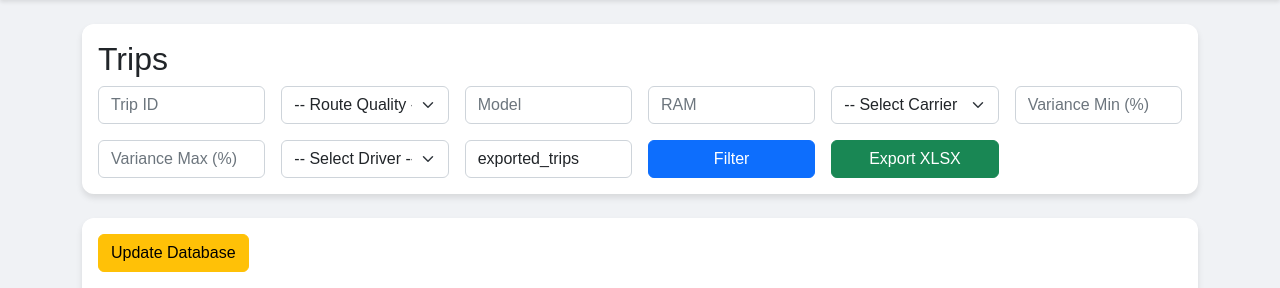
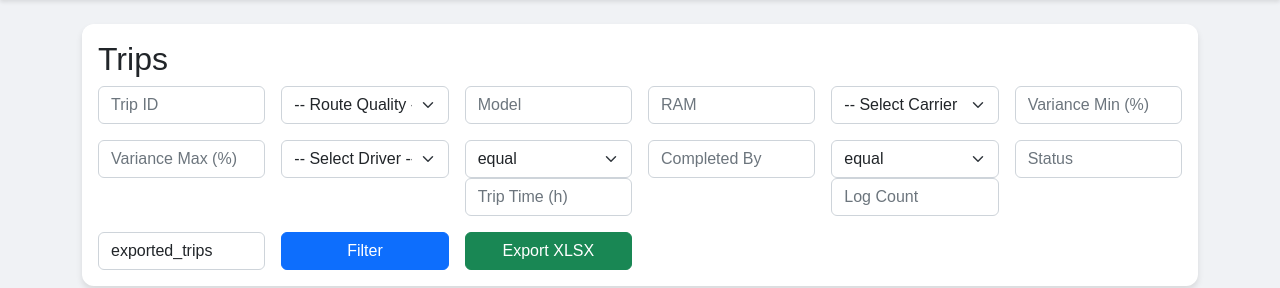
Before and after one commit to go-illa/exportmixpanel, a Flask app: template templates/trips.html in a window 1280 px wide. Shown: the part 56-344 px from the top of the page. Run offline with Flask 3, Linux system fonts and the light colour scheme; the template is opened without the code that fills it, so the values that code supplies are empty.

Commit message:
Enhance trip export and filtering functionality. Added new filters for trip time, completed by, log count, and status with operator support. Updated export logic to include additional fields and improved route quality filtering. Modified templates to accommodate new filter options, enhancing user experience and data accuracy.

```diff
--- a/app.py
+++ b/app.py
@@ -355,24 +355,35 @@ def update_db():
 @app.route("/export_trips")
 def export_trips():
     """
-    Export filtered trips to XLSX, merging with DB data (route_quality, distances, etc.).
+    Export filtered trips to XLSX, merging with DB data (including trip_time, completed_by,
+    coordinate_count (log count), status, and route_quality), with operator‐based filtering for trip_time
+    and log_count.
     """
     session_local = Session()
+    # Basic filters from the request (note: route_quality filtering will be applied after merging)
     filters = {
         "driver": request.args.get("driver"),
         "trip_id": request.args.get("trip_id"),
-        "route_quality": request.args.get("route_quality"),
         "model": request.args.get("model"),
         "ram": request.args.get("ram"),
         "carrier": request.args.get("carrier"),
         "variance_min": request.args.get("variance_min"),
         "variance_max": request.args.get("variance_max"),
-        "export_name": request.args.get("export_name", "exported_trips")
+        "export_name": request.args.get("export_name", "exported_trips"),
+        "route_quality": request.args.get("route_quality", "").strip()
     }
+    # New filter parameters with operator strings (in English)
+    trip_time = request.args.get("trip_time", "").strip()
+    trip_time_op = request.args.get("trip_time_op", "equal").strip()
+    completed_by_filter = request.args.get("completed_by", "").strip()
+    log_count = request.args.get("log_count", "").strip()
+    log_count_op = request.args.get("log_count_op", "equal").strip()
+    status_filter = request.args.get("status", "").strip()
+
     excel_path = os.path.join("data", "data.xlsx")
     excel_data = load_excel_data(excel_path)
 
-    # Apply filters on the Excel data
+    # Apply basic Excel filters (except route_quality)
     if filters["driver"]:
         excel_data = [row for row in excel_data if str(row.get("UserName", "")).strip() == filters["driver"]]
     if filters["trip_id"]:
@@ -387,10 +398,8 @@ def export_trips():
         excel_data = [row for row in excel_data if str(row.get("RAM", "")).strip() == filters["ram"]]
     if filters["carrier"]:
         excel_data = [row for row in excel_data if str(row.get("carrier", "")).strip().lower() == filters["carrier"].lower()]
-    if filters["route_quality"]:
-        excel_data = [row for row in excel_data if str(row.get("route_quality", "")) == filters["route_quality"]]
 
-    # Merge with DB
+    # Merge Excel data with DB records (this will update/overwrite the route_quality field)
     excel_trip_ids = [row.get("tripId") for row in excel_data if row.get("tripId")]
     db_trips = session_local.query(Trip).filter(Trip.trip_id.in_(excel_trip_ids)).all()
     db_trip_map = {trip.trip_id: trip for trip in db_trips}
@@ -408,6 +417,7 @@ def export_trips():
                 cd = float(db_trip.calculated_distance)
             except (TypeError, ValueError):
                 cd = None
+            # Overwrite with DB value; if quality is missing, it becomes ""
             row["route_quality"] = db_trip.route_quality or ""
             row["manual_distance"] = md if md is not None else ""
             row["calculated_distance"] = cd if cd is not None else ""
@@ -419,12 +429,21 @@ def export_trips():
             else:
                 row["distance_percentage"] = "N/A"
                 row["variance"] = None
+            # New fields
+            row["trip_time"] = db_trip.trip_time if db_trip.trip_time is not None else ""
+            row["completed_by"] = db_trip.completed_by if db_trip.completed_by is not None else ""
+            row["coordinate_count"] = db_trip.coordinate_count if db_trip.coordinate_count is not None else ""
+            row["status"] = db_trip.status if db_trip.status is not None else ""
         else:
             row["route_quality"] = ""
             row["manual_distance"] = ""
             row["calculated_distance"] = ""
             row["distance_percentage"] = "N/A"
             row["variance"] = None
+            row["trip_time"] = ""
+            row["completed_by"] = ""
+            row["coordinate_count"] = ""
+            row["status"] = ""
         merged.append(row)
 
     # Additional variance filters
@@ -441,6 +460,73 @@ def export_trips():
         except ValueError:
             pass
 
+    # Now filter by route_quality based on the merged (DB) value.
+    if filters["route_quality"]:
+        rq_filter = filters["route_quality"].lower().strip()
+        if rq_filter == "not assigned":
+            merged = [r for r in merged if str(r.get("route_quality", "")).strip() == ""]
+        else:
+            merged = [r for r in merged if str(r.get("route_quality", "")).strip().lower() == rq_filter]
+
+    # Helper functions for numeric comparisons
+    def normalize_op(op):
+        op = op.lower().strip()
+        mapping = {
+            "equal": "=",
+            "equals": "=",
+            "=": "=",
+            "less than": "<",
+            "more than": ">",
+            "less than or equal": "<=",
+            "less than or equal to": "<=",
+            "more than or equal": ">=",
+            "more than or equal to": ">="
+        }
+        return mapping.get(op, "=")
+
+    def compare(value, op, threshold):
+        op = normalize_op(op)
+        if op == "=":
+            return value == threshold
+        elif op == "<":
+            return value < threshold
+        elif op == ">":
+            return value > threshold
+        elif op == "<=":
+            return value <= threshold
+        elif op == ">=":
+            return value >= threshold
+        return False
+
+    # Filter by trip_time using operator logic
+    if trip_time:
+        try:
+            tt_value = float(trip_time)
+            merged = [r for r in merged if r.get("trip_time") not in (None, "") and compare(float(r.get("trip_time")), trip_time_op, tt_value)]
+        except ValueError:
+            pass
+
+    # Filter by completed_by (exact, case-insensitive)
+    if completed_by_filter:
+        merged = [r for r in merged if r.get("completed_by") and str(r.get("completed_by")).strip().lower() == completed_by_filter.lower()]
+
+    # Filter by log_count (using coordinate_count) with operator logic
+    if log_count:
+        try:
+            lc_value = int(log_count)
+            merged = [r for r in merged if r.get("coordinate_count") not in (None, "") and compare(int(r.get("coordinate_count")), log_count_op, lc_value)]
+        except ValueError:
+            pass
+
+    # Filter by status (exact, case-insensitive)
+    if status_filter:
+        status_lower = status_filter.lower().strip()
+        if status_lower in ("empty", "not assigned"):
+            merged = [r for r in merged if not r.get("status") or str(r.get("status")).strip() == ""]
+        else:
+            merged = [r for r in merged if r.get("status") and str(r.get("status")).strip().lower() == status_lower]
+
+    # Build the Excel workbook
     wb = Workbook()
     ws = wb.active
     if merged:
@@ -459,9 +545,16 @@ def export_trips():
     return send_file(
         file_stream,
         as_attachment=True,
-        download_name=filename,  # For Flask 2.2+
+        download_name=filename,
         mimetype='application/vnd.openxmlformats-officedocument.spreadsheetml.sheet'
     )
+
+
+
+
+
+
+
 
 # ---------------------------
 # Dashboard (Analytics) - Consolidated by User, with Date Range
@@ -699,34 +792,42 @@ def analytics():
 @app.route("/trips")
 def trips():
     """
-    Trips page with a carrier dropdown (Vodafone, Orange, Etisalat, We),
-    plus your usual filters, pagination, etc.
+    Trips page with filtering (including trip_time, completed_by, log_count, status, and route_quality with
+    operator support for trip_time and log_count) and pagination.
     """
     session_local = Session()
     page = request.args.get("page", type=int, default=1)
     page_size = 100
-    if page<1:
-        page=1
+    if page < 1:
+        page = 1
 
-    driver_filter = request.args.get("driver","").strip()
-    trip_id_search = request.args.get("trip_id","").strip()
-    route_quality_filter = request.args.get("route_quality","").strip()
-    model_filter = request.args.get("model","").strip()
-    ram_filter = request.args.get("ram","").strip()
-    carrier_filter = request.args.get("carrier","").strip()
+    driver_filter = request.args.get("driver", "").strip()
+    trip_id_search = request.args.get("trip_id", "").strip()
+    # Route quality filter from the dropdown
+    route_quality_filter = request.args.get("route_quality", "").strip()
+    model_filter = request.args.get("model", "").strip()
+    ram_filter = request.args.get("ram", "").strip()
+    carrier_filter = request.args.get("carrier", "").strip()
     variance_min = request.args.get("variance_min", type=float)
     variance_max = request.args.get("variance_max", type=float)
+    # New filters
+    trip_time_filter = request.args.get("trip_time", "").strip()
+    trip_time_op = request.args.get("trip_time_op", "equal").strip()
+    completed_by_filter = request.args.get("completed_by", "").strip()
+    log_count_filter = request.args.get("log_count", "").strip()
+    log_count_op = request.args.get("log_count_op", "equal").strip()
+    status_filter = request.args.get("status", "").strip()
 
-    excel_path = os.path.join("data","data.xlsx")
+    excel_path = os.path.join("data", "data.xlsx")
     excel_data = load_excel_data(excel_path)
 
-    # min/max date logic if needed
+    # Determine min and max date for display
     all_times = []
     for row in excel_data:
         if row.get("time"):
-            if isinstance(row["time"],str):
+            if isinstance(row["time"], str):
                 try:
-                    dt = datetime.strptime(row["time"],"%Y-%m-%d %H:%M:%S")
+                    dt = datetime.strptime(row["time"], "%Y-%m-%d %H:%M:%S")
                     all_times.append(dt)
                 except ValueError:
                     pass
@@ -735,28 +836,28 @@ def trips():
     min_date = min(all_times) if all_times else None
     max_date = max(all_times) if all_times else None
 
-    # Filter
+    # Basic Excel filters (except route_quality; we'll apply that later)
     if driver_filter:
-        excel_data = [r for r in excel_data if str(r.get("UserName","")).strip()==driver_filter]
+        excel_data = [r for r in excel_data if str(r.get("UserName", "")).strip() == driver_filter]
     if trip_id_search:
         try:
             tid = int(trip_id_search)
-            excel_data = [r for r in excel_data if r.get("tripId")==tid]
+            excel_data = [r for r in excel_data if r.get("tripId") == tid]
         except ValueError:
             pass
     if model_filter:
-        excel_data = [r for r in excel_data if str(r.get("model","")).strip()==model_filter]
+        excel_data = [r for r in excel_data if str(r.get("model", "")).strip() == model_filter]
     if ram_filter:
-        excel_data = [r for r in excel_data if str(r.get("RAM","")).strip()==ram_filter]
+        excel_data = [r for r in excel_data if str(r.get("RAM", "")).strip() == ram_filter]
     if carrier_filter:
-        new_list=[]
+        new_list = []
         for row in excel_data:
-            norm_car = normalize_carrier(row.get("carrier",""))
-            if norm_car==carrier_filter:
+            norm_car = normalize_carrier(row.get("carrier", ""))
+            if norm_car == carrier_filter:
                 new_list.append(row)
         excel_data = new_list
 
-    # Merge with DB
+    # Merge with DB records
     excel_trip_ids = [r["tripId"] for r in excel_data if r.get("tripId")]
     db_trips = session_local.query(Trip).filter(Trip.trip_id.in_(excel_trip_ids)).all()
     db_map = {t.trip_id: t for t in db_trips}
@@ -796,29 +897,88 @@ def trips():
             row["distance_percentage"] = "N/A"
             row["variance"] = None
 
+    # Now apply route_quality filter after merging
+    if route_quality_filter:
+        rq_filter = route_quality_filter.lower().strip()
+        if rq_filter == "not assigned":
+            excel_data = [r for r in excel_data if str(r.get("route_quality", "")).strip() == ""]
+        else:
+            excel_data = [r for r in excel_data if str(r.get("route_quality", "")).strip().lower() == rq_filter]
 
+    if variance_min is not None:
+        excel_data = [r for r in excel_data if r.get("variance") is not None and r["variance"] >= variance_min]
+    if variance_max is not None:
+        excel_data = [r for r in excel_data if r.get("variance") is not None and r["variance"] <= variance_max]
 
-    if route_quality_filter:
-        excel_data = [r for r in excel_data if r["route_quality"]==route_quality_filter]
-    if variance_min is not None:
-        excel_data = [r for r in excel_data if r.get("variance") is not None and r["variance"]>=variance_min]
-    if variance_max is not None:
-        excel_data = [r for r in excel_data if r.get("variance") is not None and r["variance"]<=variance_max]
+    # Helper: Normalize operator strings
+    def normalize_op(op):
+        op = op.lower().strip()
+        mapping = {
+            "equal": "=",
+            "equals": "=",
+            "=": "=",
+            "less than": "<",
+            "more than": ">",
+            "less than or equal": "<=",
+            "less than or equal to": "<=",
+            "more than or equal": ">=",
+            "more than or equal to": ">="
+        }
+        return mapping.get(op, "=")
+
+    def compare(value, op, threshold):
+        op = normalize_op(op)
+        if op == "=":
+            return value == threshold
+        elif op == "<":
+            return value < threshold
+        elif op == ">":
+            return value > threshold
+        elif op == "<=":
+            return value <= threshold
+        elif op == ">=":
+            return value >= threshold
+        return False
+
+    # Apply new filters:
+    if trip_time_filter:
+        try:
+            tt_value = float(trip_time_filter)
+            excel_data = [r for r in excel_data if r.get("trip_time") not in (None, "") and compare(float(r.get("trip_time")), trip_time_op, tt_value)]
+        except ValueError:
+            pass
+
+    if completed_by_filter:
+        excel_data = [r for r in excel_data if r.get("completed_by") and str(r.get("completed_by")).strip().lower() == completed_by_filter.lower()]
+
+    if log_count_filter:
+        try:
+            lc_value = int(log_count_filter)
+            excel_data = [r for r in excel_data if r.get("coordinate_count") not in (None, "") and compare(int(r.get("coordinate_count")), log_count_op, lc_value)]
+        except ValueError:
+            pass
+
+    if status_filter:
+        status_lower = status_filter.lower().strip()
+        if status_lower in ("empty", "not assigned"):
+            excel_data = [r for r in excel_data if not r.get("status") or str(r.get("status")).strip() == ""]
+        else:
+            excel_data = [r for r in excel_data if r.get("status") and str(r.get("status")).strip().lower() == status_lower]
 
     total_rows = len(excel_data)
-    total_pages = (total_rows+page_size-1)//page_size if total_rows else 1
-    if page>total_pages and total_pages>0:
-        page=total_pages
-    start = (page-1)*page_size
-    end = start+page_size
+    total_pages = (total_rows + page_size - 1) // page_size if total_rows else 1
+    if page > total_pages and total_pages > 0:
+        page = total_pages
+    start = (page - 1) * page_size
+    end = start + page_size
     page_data = excel_data[start:end]
 
     session_local.close()
 
-    # For the filter dropdown
+    # For filter dropdowns: list drivers and carriers
     full_excel = load_excel_data(excel_path)
-    drivers = sorted({str(r.get("UserName","")).strip() for r in full_excel if r.get("UserName")})
-    carriers_for_dropdown = ["Vodafone","Orange","Etisalat","We"]
+    drivers = sorted({str(r.get("UserName", "")).strip() for r in full_excel if r.get("UserName")})
+    carriers_for_dropdown = ["Vodafone", "Orange", "Etisalat", "We"]
 
     return render_template(
         "trips.html",
@@ -829,8 +989,14 @@ def trips():
         model_filter=model_filter,
         ram_filter=ram_filter,
         carrier_filter=carrier_filter,
-        variance_min=variance_min if variance_min else "",
-        variance_max=variance_max if variance_max else "",
+        variance_min=variance_min if variance_min is not None else "",
+        variance_max=variance_max if variance_max is not None else "",
+        trip_time=trip_time_filter,
+        trip_time_op=trip_time_op,
+        completed_by=completed_by_filter,
+        log_count=log_count_filter,
+        log_count_op=log_count_op,
+        status=status_filter,
         total_rows=total_rows,
         page=page,
         total_pages=total_pages,
@@ -840,6 +1006,13 @@ def trips():
         drivers=drivers,
         carriers_for_dropdown=carriers_for_dropdown
     )
+
+
+
+
+
+
+
 
 @app.route("/trip/<int:trip_id>")
 def trip_detail(trip_id):
--- a/templates/trips.html
+++ b/templates/trips.html
@@ -44,6 +44,8 @@
       <div class="col-md-2">
         <select name="route_quality" class="form-select">
           <option value="">-- Route Quality --</option>
+          <option value="Not Assigned" {% if route_quality_filter|lower == "not assigned" %}selected{% endif %}>Not Assigned</option>
+
           <option value="No Logs Trips" {% if route_quality_filter == "No Logs Trips" %}selected{% endif %}>No Logs Trips</option>
           <option value="Trip Points Only Exist" {% if route_quality_filter == "Trip Points Only Exist" %}selected{% endif %}>Trip Points Only Exist</option>
           <option value="Low" {% if route_quality_filter == "Low" %}selected{% endif %}>Low</option>
@@ -79,6 +81,33 @@
           {% endfor %}
         </select>
       </div>
+      <div class="col-md-2">
+        <select name="trip_time_op" class="form-select">
+          <option value="equal" {% if trip_time_op == "equal" %}selected{% endif %}>equal</option>
+          <option value="less than" {% if trip_time_op == "less than" %}selected{% endif %}>less than</option>
+          <option value="more than" {% if trip_time_op == "more than" %}selected{% endif %}>more than</option>
+          <option value="less than or equal" {% if trip_time_op == "less than or equal" %}selected{% endif %}>less than or equal</option>
+          <option value="more than or equal" {% if trip_time_op == "more than or equal" %}selected{% endif %}>more than or equal</option>
+        </select>
+        <input type="text" name="trip_time" class="form-control" placeholder="Trip Time (h)" value="{{ request.args.get('trip_time','') }}" />
+      </div>
+      <div class="col-md-2">
+        <input type="text" name="completed_by" class="form-control" placeholder="Completed By" value="{{ request.args.get('completed_by','') }}" />
+      </div>
+      <div class="col-md-2">
+        <select name="log_count_op" class="form-select">
+          <option value="equal" {% if log_count_op == "equal" %}selected{% endif %}>equal</option>
+          <option value="less than" {% if log_count_op == "less than" %}selected{% endif %}>less than</option>
+          <option value="more than" {% if log_count_op == "more than" %}selected{% endif %}>more than</option>
+          <option value="less than or equal" {% if log_count_op == "less than or equal" %}selected{% endif %}>less than or equal</option>
+          <option value="more than or equal" {% if log_count_op == "more than or equal" %}selected{% endif %}>more than or equal</option>
+        </select>
+        <input type="text" name="log_count" class="form-control" placeholder="Log Count" value="{{ request.args.get('log_count','') }}" />
+      </div>
+      <div class="col-md-2">
+        <input type="text" name="status" class="form-control" placeholder="Status" value="{{ request.args.get('status','') }}" />
+      </div>
+
       <div class="col-md-2">
         <input type="text" name="export_name" class="form-control" placeholder="Export Name" value="{{ request.args.get('export_name','exported_trips') }}" />
       </div>
```
